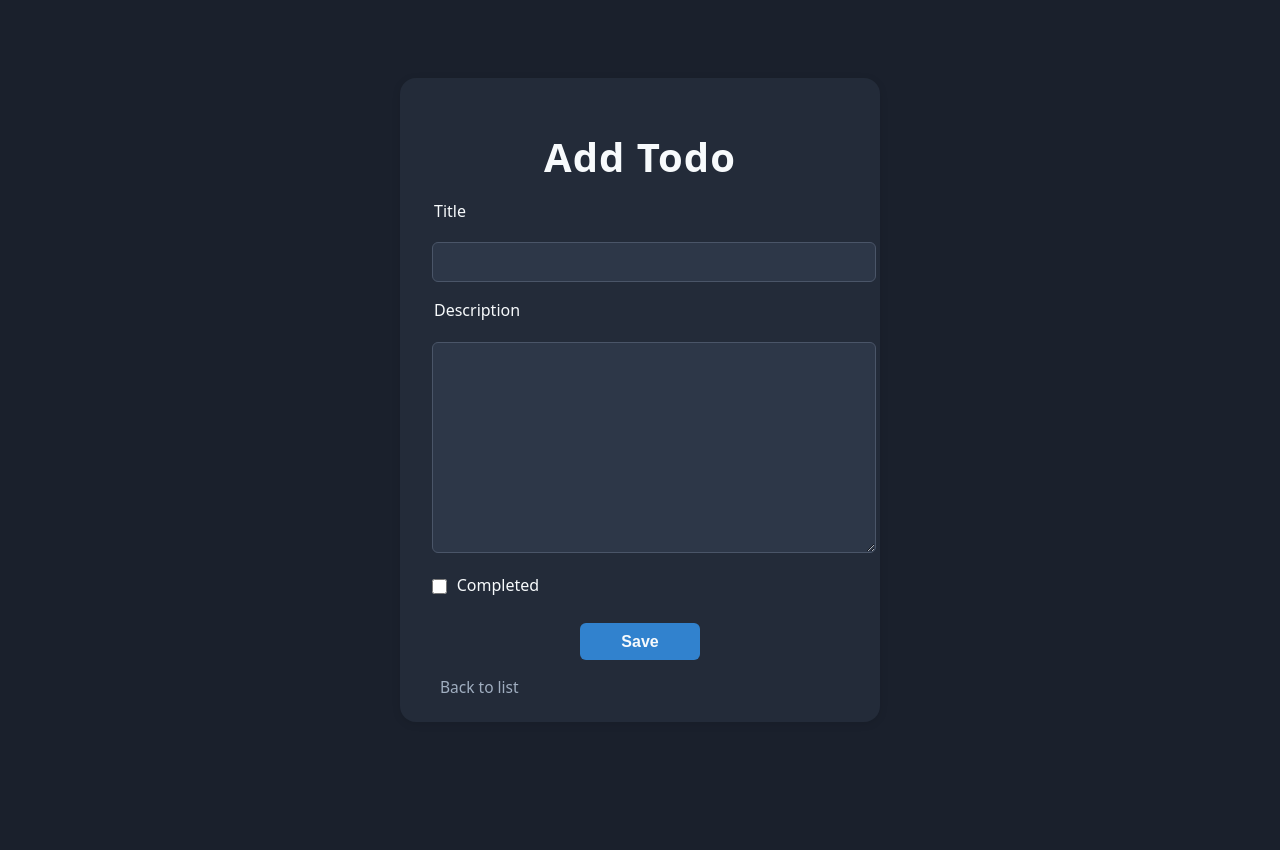
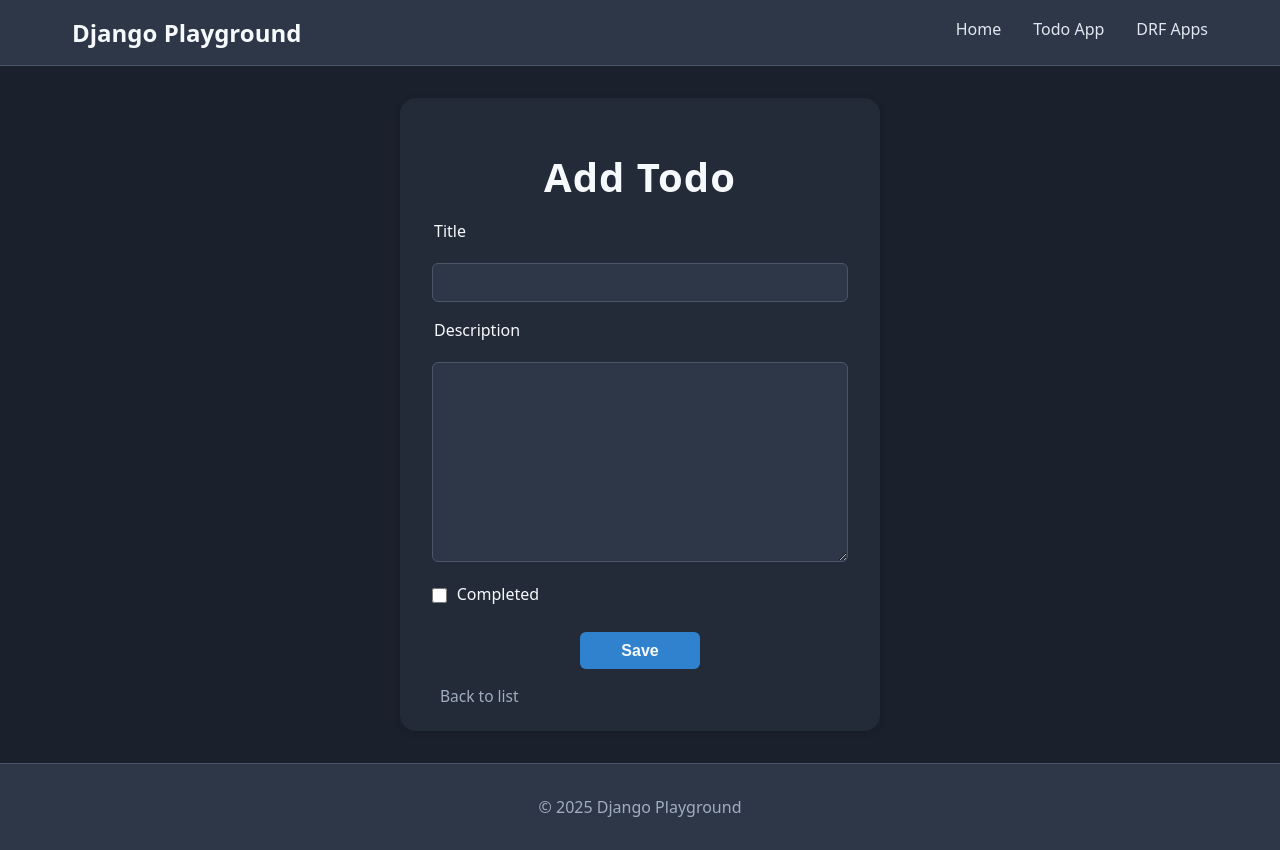
Before and after one commit to joacod/django-playground, a Django app: page /todo/create/ in a window 1280 px wide. Before the commit the page ends 722 px from the top, so only its background shows below. Run offline with Django 5.2, Linux system fonts and the light colour scheme.

Commit message:
layout and css refactor

```diff
--- a/static/css/home.css
+++ b/static/css/home.css
@@ -1,3 +1,8 @@
+/* Reset and base styles */
+* {
+  box-sizing: border-box;
+}
+
 body {
   background-color: #1a202c;
   color: #f7fafc;
@@ -7,8 +12,82 @@ body {
   padding: 0;
   display: flex;
   flex-direction: column;
+}
+
+/* Navigation styles */
+.main-nav {
+  background-color: #2d3748;
+  border-bottom: 1px solid #4a5568;
+  padding: 0;
+}
+
+.nav-container {
+  max-width: 1200px;
+  margin: 0 auto;
+  display: flex;
+  justify-content: space-between;
+  align-items: center;
+  padding: 1rem 2rem;
+}
+
+.nav-brand {
+  font-size: 1.5rem;
+  font-weight: bold;
+  color: #f7fafc;
+  text-decoration: none;
+  transition: color 0.2s;
+}
+
+.nav-brand:hover {
+  color: #63b3ed;
+}
+
+.nav-links {
+  display: flex;
+  list-style: none;
+  margin: 0;
+  padding: 0;
+  gap: 2rem;
+}
+
+.nav-links a {
+  color: #e2e8f0;
+  text-decoration: none;
+  transition: color 0.2s;
+  font-weight: 500;
+}
+
+.nav-links a:hover {
+  color: #63b3ed;
+}
+
+/* Main content */
+.main-content {
+  flex: 1;
+  max-width: 1200px;
+  width: 100%;
+  margin: 0 auto;
+  padding: 2rem;
+  display: flex;
+  flex-direction: column;
   align-items: center;
   justify-content: center;
+}
+
+/* Footer */
+.main-footer {
+  background-color: #2d3748;
+  border-top: 1px solid #4a5568;
+  padding: 1rem 0;
+  margin-top: auto;
+}
+
+.footer-container {
+  max-width: 1200px;
+  margin: 0 auto;
+  text-align: center;
+  padding: 0 2rem;
+  color: #a0aec0;
 }
 
 h1 {
--- /dev/null
+++ b/templates/layouts/layout.html
@@ -0,0 +1,44 @@
+{% load static %}
+<!DOCTYPE html>
+<html lang="en">
+  <head>
+    <meta charset="UTF-8" />
+    <meta name="viewport" content="width=device-width, initial-scale=1.0" />
+    <title>{% block title %}Django Playground{% endblock %}</title>
+
+    <!-- Base styles -->
+    <link rel="stylesheet" href="{% static 'css/home.css' %}" />
+
+    <!-- Additional app-specific styles -->
+    {% block extra_css %}{% endblock %}
+
+    <!-- Additional head content -->
+    {% block extra_head %}{% endblock %}
+  </head>
+  <body>
+    <!-- Navigation -->
+    <nav class="main-nav">
+      <div class="nav-container">
+        <a href="/" class="nav-brand">Django Playground</a>
+        <ul class="nav-links">
+          <li><a href="/">Home</a></li>
+          <li><a href="/todo/">Todo App</a></li>
+          <li><a href="http://localhost:5173/" target="_blank">DRF Apps</a></li>
+        </ul>
+      </div>
+    </nav>
+
+    <!-- Main content -->
+    <main class="main-content">{% block content %} {% endblock %}</main>
+
+    <!-- Footer -->
+    <footer class="main-footer">
+      <div class="footer-container">
+        <p>&copy; {% now "Y" %} Django Playground</p>
+      </div>
+    </footer>
+
+    <!-- Additional JavaScript -->
+    {% block extra_js %}{% endblock %}
+  </body>
+</html>
--- a/todo/static/todo/styles.css
+++ b/todo/static/todo/styles.css
@@ -1,15 +1,3 @@
-body {
-  background-color: #1a202c;
-  color: #f7fafc;
-  font-family: system-ui, sans-serif;
-  min-height: 100vh;
-  margin: 0;
-  padding: 0;
-  display: flex;
-  flex-direction: column;
-  align-items: center;
-  justify-content: center;
-}
 .container {
   background: #232b39;
   padding: 1.5rem 2rem;
@@ -22,7 +10,8 @@ body {
   margin-right: auto;
   box-sizing: border-box;
 }
-h1 {
+
+.container h1 {
   font-size: 2.5rem;
   font-weight: bold;
   margin-bottom: 1rem;
@@ -30,19 +19,22 @@ h1 {
   letter-spacing: 1px;
   text-align: center;
 }
-h2 {
+
+.container h2 {
   font-size: 1.3rem;
   font-weight: 600;
   margin-bottom: 1rem;
   color: #f7fafc;
   letter-spacing: 0.5px;
 }
-ul {
+
+.container ul {
   list-style: none;
   padding: 0;
   margin: 0 0 1.2rem 0;
 }
-li {
+
+.container li {
   margin-bottom: 0.8rem;
   display: flex;
   justify-content: space-between;
@@ -54,17 +46,20 @@ li {
   transition: background 0.2s;
   min-height: 2.2rem;
 }
-li:hover {
+
+.container li:hover {
   background: #2d3748;
 }
-a {
+
+.container a {
   margin-left: 0.5rem;
   text-decoration: underline;
   color: #63b3ed;
   font-weight: 500;
   transition: color 0.2s;
 }
-a:hover {
+
+.container a:hover {
   color: #4299e1;
 }
 .add-btn {
@@ -90,13 +85,14 @@ a:hover {
   background: #2b6cb0;
   color: #f7fafc;
 }
-form {
+.container form {
   display: flex;
   flex-direction: column;
   gap: 1.1rem;
 }
-input[type='text'],
-textarea {
+
+.container input[type='text'],
+.container textarea {
   width: 100%;
   padding: 0.6rem 0.8rem;
   border: 1.5px solid #4a5568;
@@ -107,34 +103,40 @@ textarea {
   transition: border 0.2s, box-shadow 0.2s;
   resize: vertical;
 }
-input[type='text']::placeholder,
-textarea::placeholder {
+
+.container input[type='text']::placeholder,
+.container textarea::placeholder {
   color: #a0aec0;
 }
-input[type='text']:focus,
-textarea:focus {
+
+.container input[type='text']:focus,
+.container textarea:focus {
   border: 1.5px solid #63b3ed;
   outline: none;
   box-shadow: 0 0 0 2px #2b6cb0;
 }
-textarea {
+
+.container textarea {
   min-height: 80px;
   max-height: 200px;
 }
-.checkbox-row {
+
+.container .checkbox-row {
   display: flex;
   align-items: center;
   gap: 0.5rem;
   margin-top: 0.2rem;
   margin-bottom: 0.2rem;
 }
-input[type='checkbox'] {
+
+.container input[type='checkbox'] {
   accent-color: #3182ce;
   width: 1.1em;
   height: 1.1em;
   margin: 0;
 }
-button[type='submit'] {
+
+.container button[type='submit'] {
   background: #3182ce;
   color: #f7fafc;
   border: none;
@@ -168,12 +180,14 @@ button[type='submit']:hover {
   transition: background 0.2s, color 0.2s;
   border: none;
 }
-.cancel-link:hover {
+
+.container .cancel-link:hover {
   background: #a71d2a;
   color: #f7fafc;
   text-decoration: underline;
 }
-.back-link {
+
+.container .back-link {
   display: inline-block;
   margin-top: 1rem;
   color: #a0aec0;
--- a/todo/templates/todo/todo_form.html
+++ b/todo/templates/todo/todo_form.html
@@ -1,12 +1,13 @@
-<!DOCTYPE html>
-<html lang="en">
-<head>
-    <meta charset="UTF-8" />
-    <title>Todo Form</title>
+{% extends 'layouts/layout.html' %}
 {% load static %}
+
+{% block title %}{% if form.instance.pk %}Edit Todo{% else %}Add Todo{% endif %} - Django Playground{% endblock %}
+
+{% block extra_css %}
 <link rel="stylesheet" href="{% static 'todo/styles.css' %}" />
-</head>
-<body>
+{% endblock %}
+
+{% block content %}
 <div class="container">
   <h1>{% if form.instance.pk %}Edit Todo{% else %}Add Todo{% endif %}</h1>
   <form method="post">
@@ -23,5 +24,4 @@
   </form>
   <a class="back-link" href="{% url 'todo_list' %}">Back to list</a>
 </div>
-</body>
-</html>
+{% endblock %}
```
Also changed, not shown: other parts of todo/static/todo/styles.css (+23 -15 lines), templates/home.html (+17 -14 lines), todo/templates/todo/todo_confirm_delete.html (+10 -10 lines), todo/templates/todo/todo_list.html (+9 -9 lines). Lines whose indentation alone changed are shown as unchanged.
